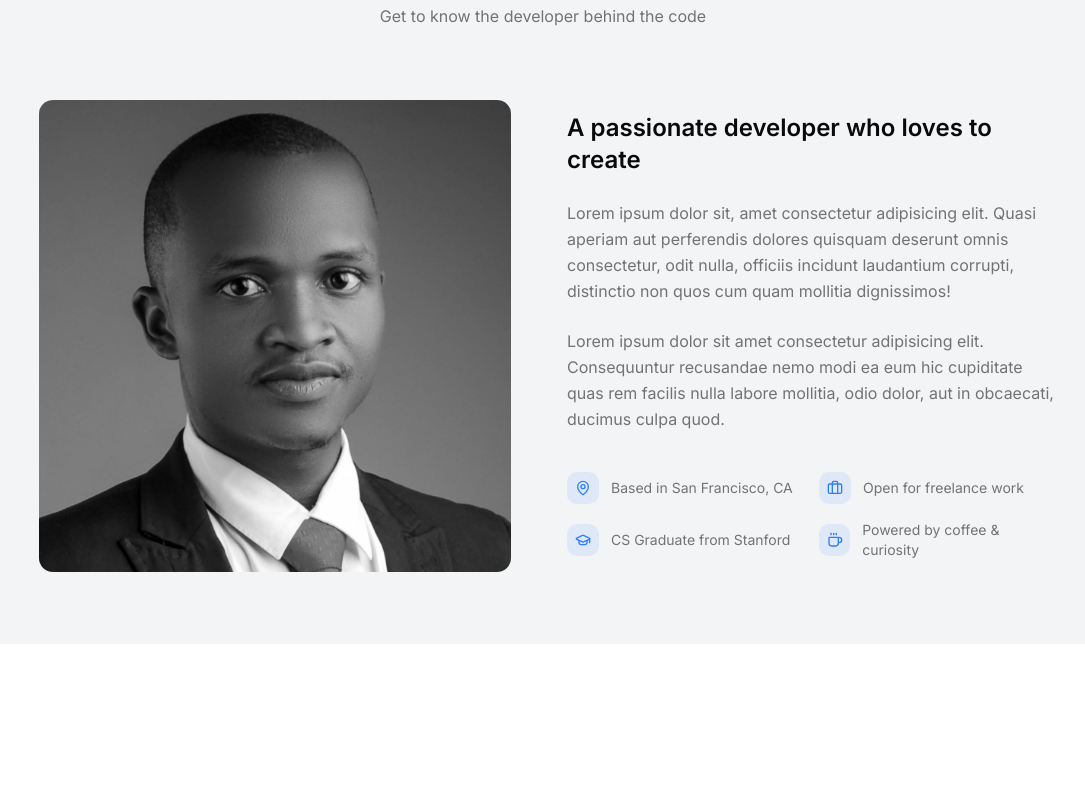
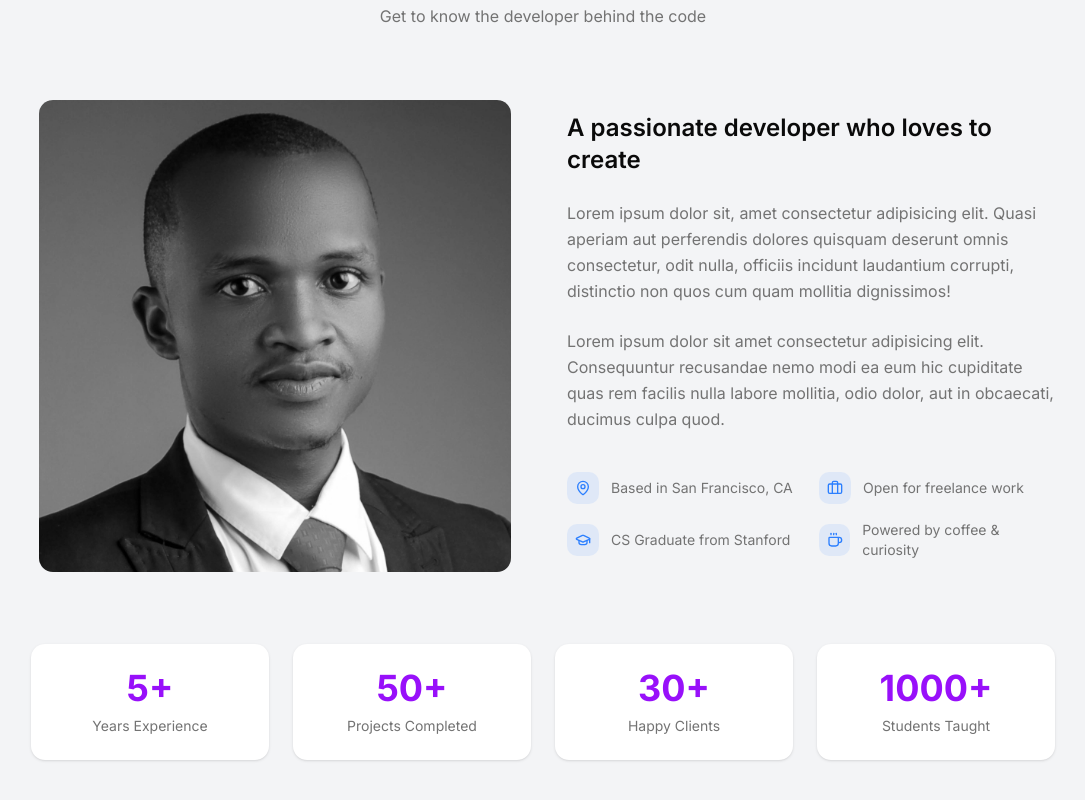
Before and after one commit to MarsIfeanyi/Mars-Ifeanyi-Portfolio, a Next.js app: page / in a window 1280 px wide. Shown: the part 916-1716 px from the top of the page, without its empty margins (97-1182 px from the left). Before the commit the page ends 1560 px from the top, so only its background shows below. Built offline with nearby package versions, Linux system fonts and the light colour scheme.

Commit message:
Update About component

```diff
--- a/components/Home/About/About.tsx
+++ b/components/Home/About/About.tsx
@@ -1,5 +1,5 @@
 import SectionHeading from '@/components/Helper/SectionHeading'
-import { highlights } from '@/data'
+import { highlights, stats } from '@/data'
 import Image from 'next/image'
 import React from 'react'
 
@@ -60,6 +60,23 @@ const About = () => {
       </div>
     </div>
   </div>
+{/* Stats */}
+<div className='mt-16 w-[80%] mx-auto'>
+  <div className='grid grid-cols-2 lg:grid-cols-4 gap-6'>
+    {
+      stats.map((stat)=>{
+        return (
+          <div key={stat.label} className='bg-white dark:bg-gray-800 shadow rounded-xl p-6 text-center' >
+            <div className='text-3xl md:text-4xl font-bold text-purple-600 mb-2'> {stat.value} </div>
+
+            <div className='text-sm text-muted-foreground'> {stat.label} </div>
+          </div>
+        )
+
+      })
+    }
+  </div>
+</div>
 
     </div>
   )
```
